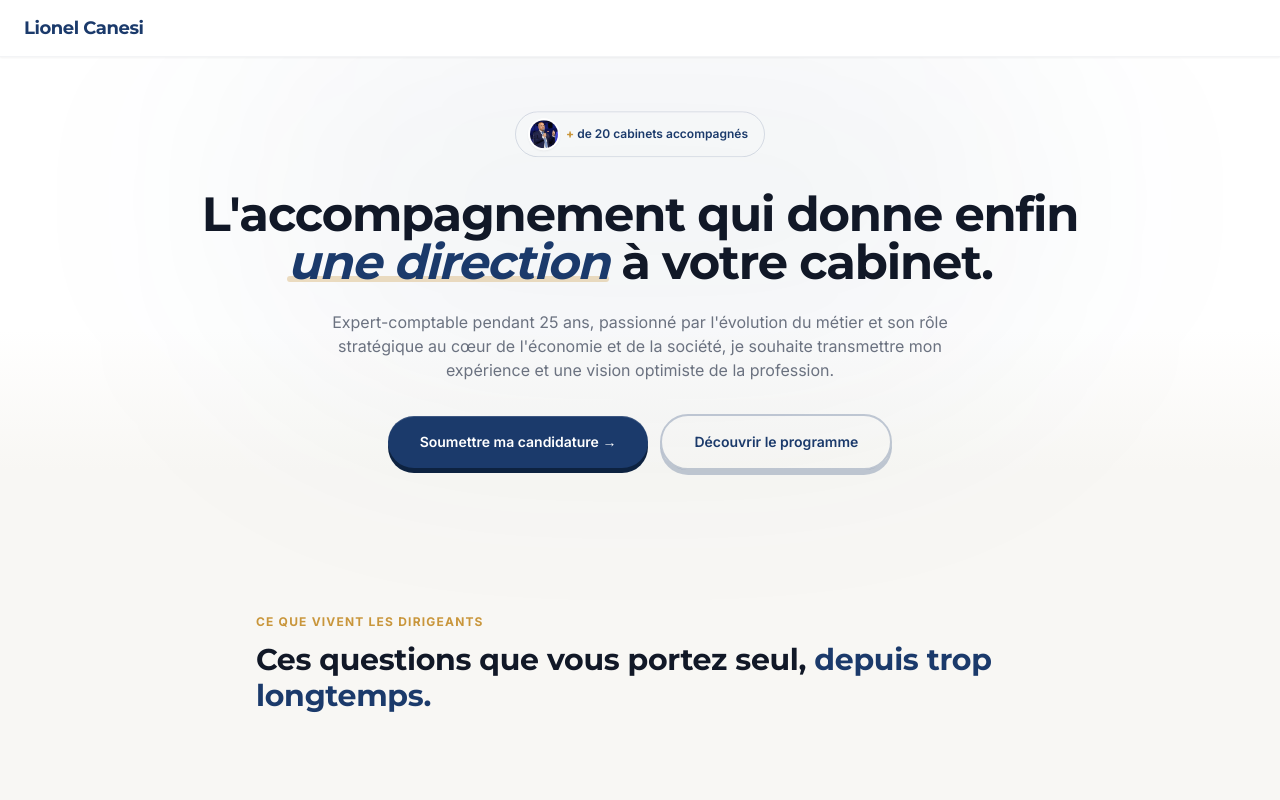
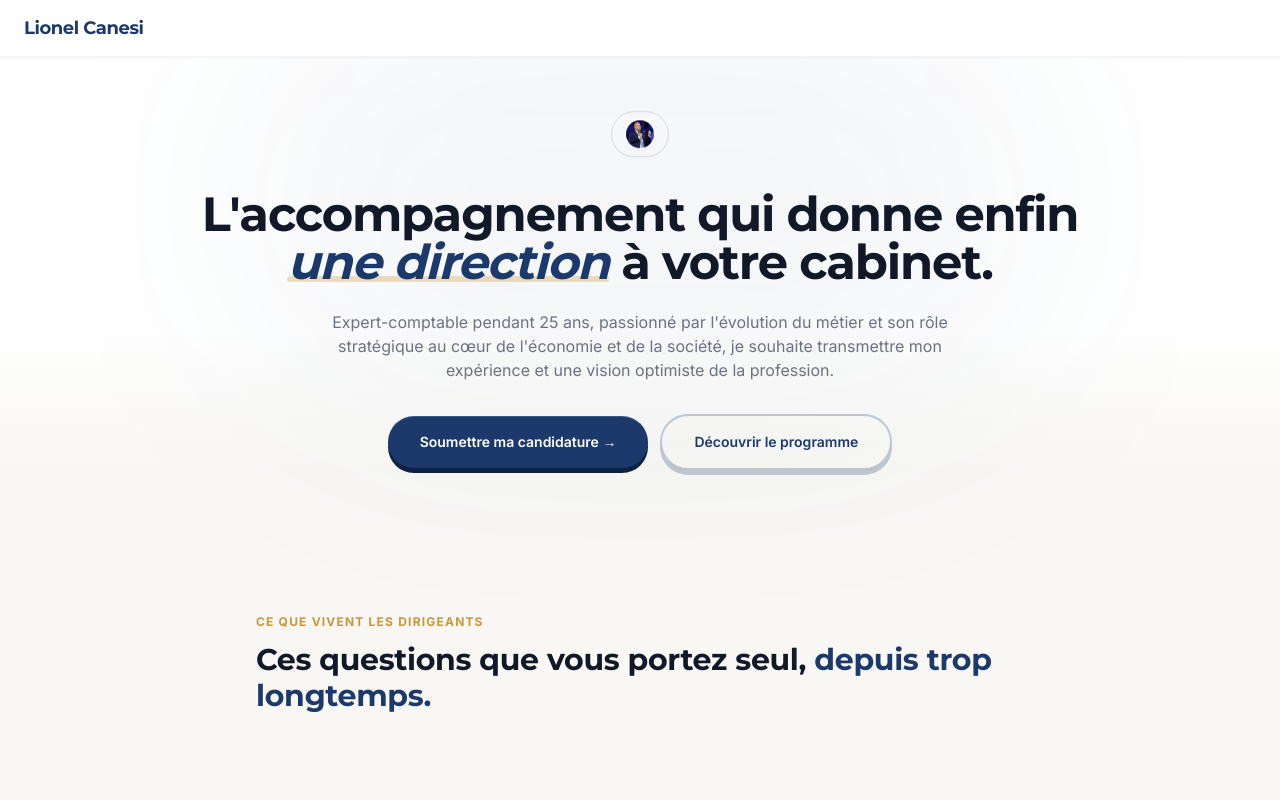
Before and after one commit to Bloodesign/lcanesi, a React (Vite) app: page / in a window 1280 px wide. Shown: the top 800 px of the page. Built offline with nearby package versions, Linux system fonts and the light colour scheme.

Commit message:
fix: suppression texte +20 cabinets accompagnés dans le badge hero

```diff
--- a/src/components/Hero.tsx
+++ b/src/components/Hero.tsx
@@ -6,16 +6,13 @@ const Hero = () => {
 
             <div className="container relative z-10 text-center flex flex-col items-center px-6 pb-28">
 
-                {/* Badge social proof */}
+                {/* Badge photo */}
                 <div className="mb-8 inline-flex items-center gap-1.5 bg-[#1B3A6B]/6 border border-[#1B3A6B]/15 rounded-full px-3 py-1.5 animate-float-gentle">
                     <img
                         src="/personne%201.jpg"
                         alt="Lionel Canesi"
                         className="w-8 h-8 rounded-full object-cover object-top border-2 border-white shadow-sm"
                     />
-                    <span className="text-[#1B3A6B] text-xs font-semibold pr-1">
-                        <span className="text-[#C9963B] font-bold">+</span> de 20 cabinets accompagnés
-                    </span>
                 </div>
 
                 {/* Main title */}
```
